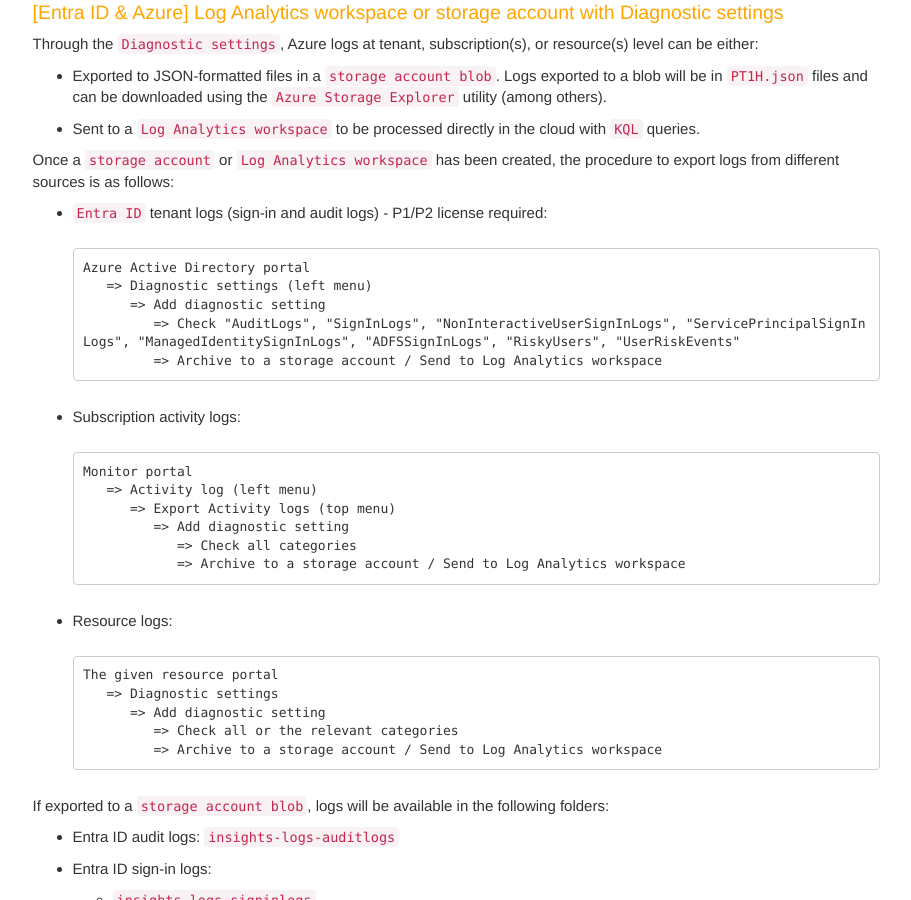
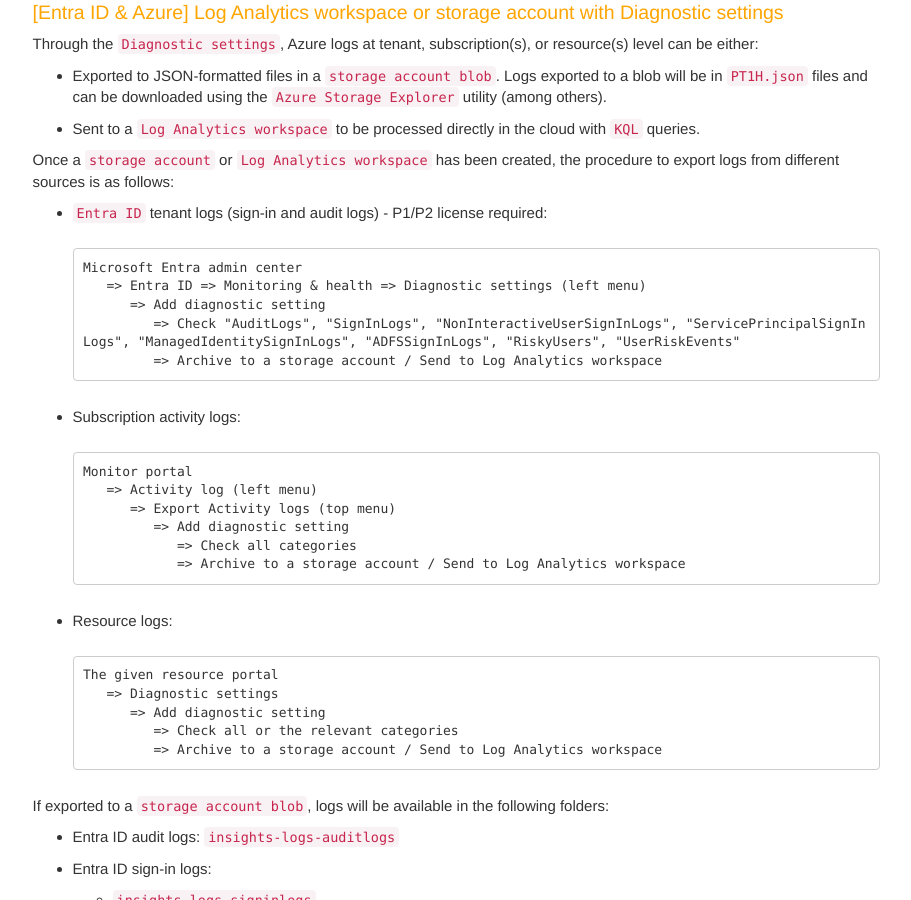
Before and after one commit to Qazeer/artefacts.help, a Jekyll site: the page built from pages/azure/logs_collection_tools.md, in a window 1280 px wide and 900 px high, scrolled down 5163 px. Shown: the whole window, without its empty margins (330-1241 px from the left). Built offline with Jekyll 4.4.1, drawn with Linux system fonts in a browser that asks for light colours; comment, search, counter and statistics services are not loaded.

Commit message:
[Procedure] Azure logs collection tools - Azure AD portal -> Microsoft Entra admin center

````diff
--- a/pages/azure/logs_collection_tools.md
+++ b/pages/azure/logs_collection_tools.md
@@ -260,8 +260,8 @@ procedure to export logs from different sources is as follows:
   - `Entra ID` tenant logs (sign-in and audit logs) - P1/P2 license required:
 
     ```
-    Azure Active Directory portal
-       => Diagnostic settings (left menu)
+    Microsoft Entra admin center
+       => Entra ID => Monitoring & health => Diagnostic settings (left menu)
           => Add diagnostic setting
              => Check "AuditLogs", "SignInLogs", "NonInteractiveUserSignInLogs", "ServicePrincipalSignInLogs", "ManagedIdentitySignInLogs", "ADFSSignInLogs", "RiskyUsers", "UserRiskEvents"
              => Archive to a storage account / Send to Log Analytics workspace
````
